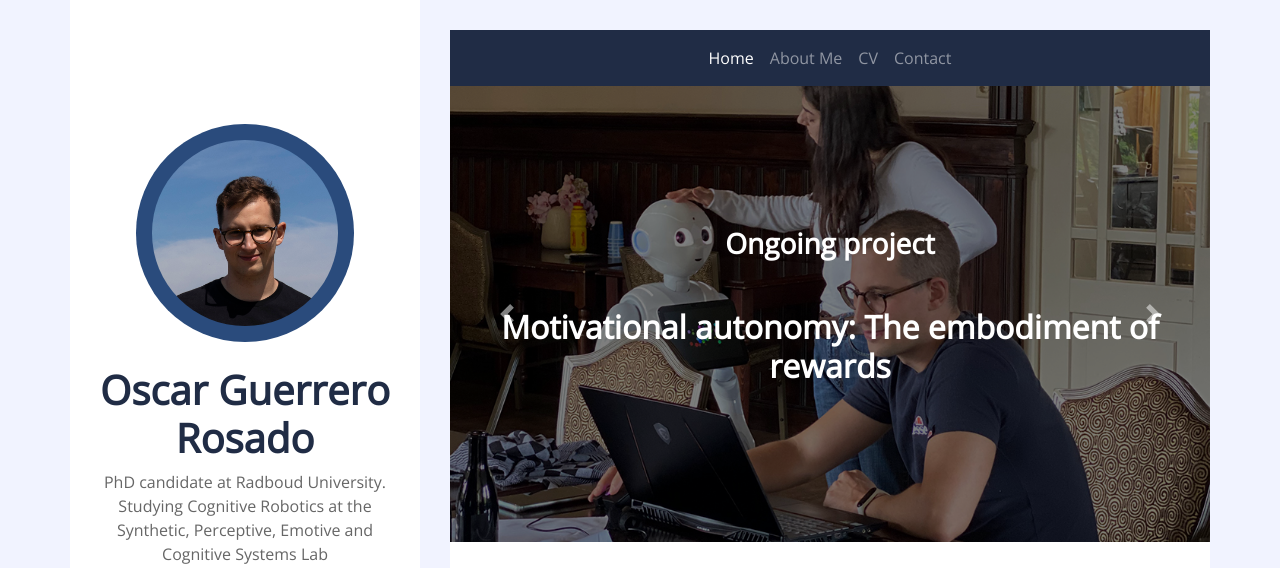
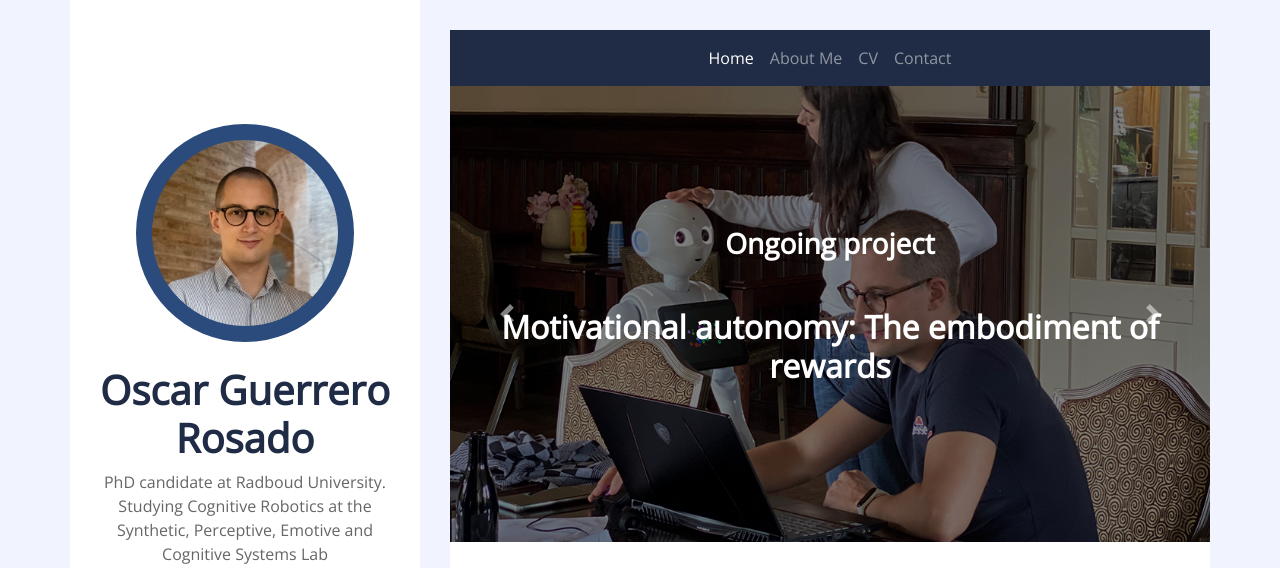
Before and after one commit to oscarguerrerorosado/oscarguerrerorosado.github.io, a plain HTML site: page index.html in a window 1280 px wide. Shown: the top 568 px of the page. Drawn offline with nearby package versions, Linux system fonts and the light colour scheme.

Commit message:
new profile photo

```diff
--- a/index.html
+++ b/index.html
@@ -24,7 +24,7 @@
         <div class="wrapper">
             <div class="sidebar">
                 <div class="sidebar-text d-flex flex-column h-100 justify-content-center text-center">
-                    <img class="mx-auto d-block w-75 bg-primary img-fluid rounded-circle mb-4 p-3" src="img/3b.jpg" alt="Image">
+                    <img class="mx-auto d-block w-75 bg-primary img-fluid rounded-circle mb-4 p-3" src="img/profile.jpg" alt="Image">
                     <h1 class="font-weight-bold">Oscar Guerrero Rosado</h1>
                     <p class="mb-4">
                         PhD candidate at Radboud University. Studying Cognitive Robotics at the Synthetic, Perceptive, Emotive and Cognitive Systems Lab
```
Also changed, not shown: AboutMe.html (+1 -1 lines), img/profile.jpg (added), 1 other file.
